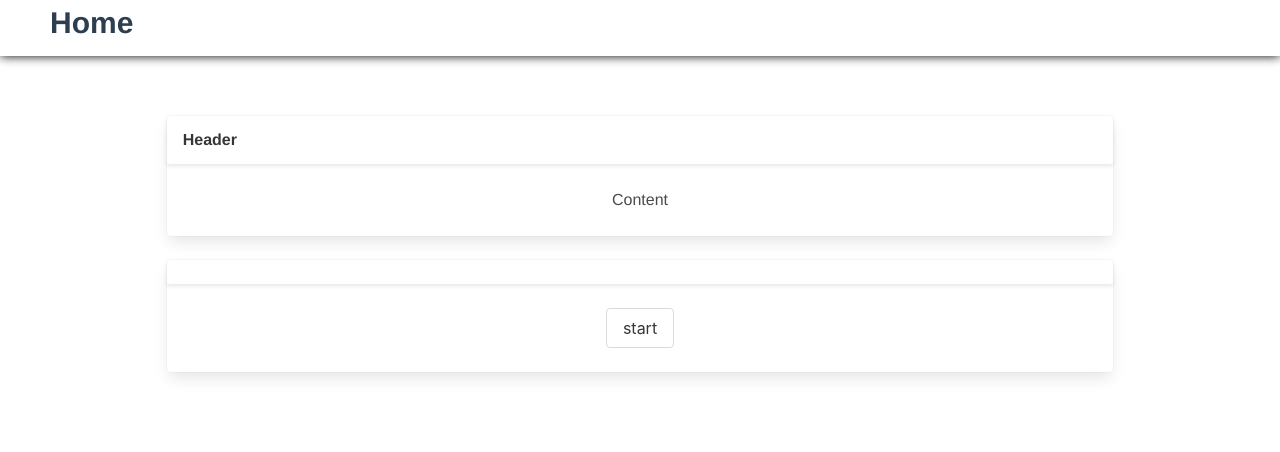
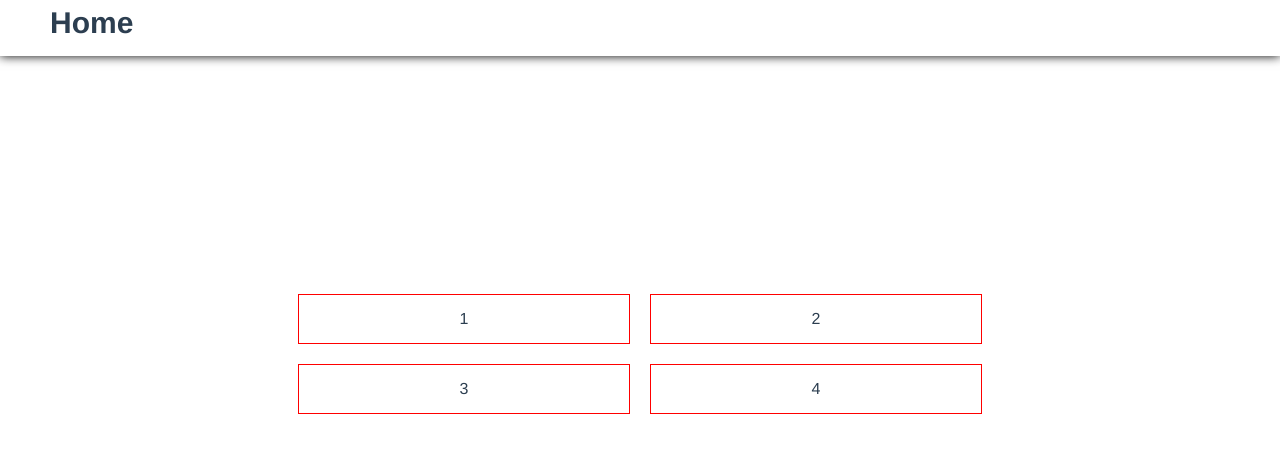
Before and after one commit to Sumate208/train-project, a Vue app in the folder frontend/: page /#/ in a window 1280 px wide. Shown: the top 452 px of the page. Built offline with nearby package versions, Linux system fonts and the light colour scheme.

Commit message:
:wrench: update home page
config layout content

```diff
--- a/frontend/src/views/Home.vue
+++ b/frontend/src/views/Home.vue
@@ -1,17 +1,20 @@
 <template>
-  <div class="container column is-10">
-    <div class="section">
-      <div class="card">
-        <div class="card-header"><p class="card-header-title">Header</p></div>
-        <div class="card-content"><div class="content">Content</div></div>
+  <div class="container">
+    <div class="columns is-centered">
+      <div class="column is-half">
+        1
       </div>
-      <br />
-
-      <div class="card">
-        <div class="card-header"><p id="time" class="card-header-title"></p></div>
-        <div class="card-content"><button class="button" @click="start()">start</button></div>
+      <div class="column is-half">
+        2
       </div>
-      <br />
+    </div>
+    <div id="col2" class="columns is-centered">
+      <div class="column is-half">
+        3
+      </div>
+      <div class="column is-half">
+        4
+      </div>
     </div>
   </div>
 </template>
@@ -36,24 +39,29 @@ export default {
         this.$router.push({path: '/signin'})
       }
     },
-    start() {
-      this.otpSending = true;
-      var timeleft = 10;
-      var downloadTimer = setInterval(() => {
-          if(timeleft <= 0){
-            document.getElementById("time").textContent = timeleft + " s";
-            clearInterval(downloadTimer);
-            this.otpSending = false;
-          }else{
-            document.getElementById("time").textContent = timeleft + " s";
-          }
-          timeleft -= 1;
-        }, 1000);
-    }
+
   }
 }
 </script>
 
 <style>
+  .column{
+    border:solid red 1px;
+    margin: 10px;
+  }
+  .container{
+    min-height: 90vh;
+    padding-left: 20vw;
+    padding-right: 20vw;
+    padding-top: 30vh;
 
+  }
+  @media screen and (max-width: 768px) {
+    .container{
+      padding-top: 10px;
+    }
+    #col2{
+      margin-top: 10px;
+    }
+  }
 </style>
```
